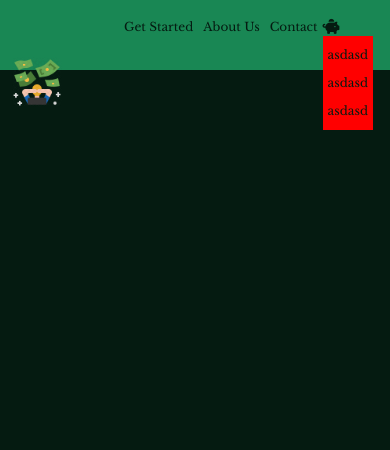
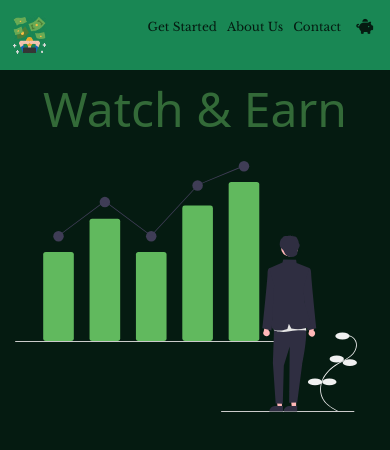
Before and after one commit to PatoMarzi/financeWebsite, a website: page index.html in a window 390 px wide. Drawn offline with nearby package versions, Linux system fonts and the light colour scheme.

Commit message:
nav added

```diff
--- a/index.html
+++ b/index.html
@@ -60,30 +60,43 @@
     ></script>
   </head>
   <body>
-    <main>
     <header class="">
       <nav class="navegacion navbar fixed-top">
-          <div class="container-fluid">
+        <div class="cf container-fluid">
           <a href="./index.html" class="navbar-brand">
             <img src="./assets/icons/logo.webp " alt="logo" class="logo" />
           </a>
           <ul class="menu">
-              <li><a href="./pages/get-started.html">Get Started</a></li>
-              <li><a href="">About Us</a></li>
-              <li><a href="./pages/contact.html">Contact</a></li>
-              <li>
+            <li class="menu_i">
+              <a href="./pages/get-started.html">Get Started</a>
+            </li>
+            <li class="menu_i"><a href="./pages/">About Us</a></li>
+            <li class="menu_i">
+              <a href="./pages/contact.html">Contact</a>
+            </li>
+            <li class="menu_i">
               <i class="fa-solid fa-lg fa-piggy-bank"></i>
               <ul class="submenu">
-                  <li>asdasd</li>
-                  <li>asdasd</li>
-                  <li>asdasd</li>
+                <li class="submenu_i">asdasd</li>
+                <li class="submenu_i">asdasd</li>
+                <li class="submenu_i">asdasd</li>
               </ul>
             </li>
           </ul>
         </div>
       </nav>
     </header>
-      <section></section>
+    <main>
+      <section class="main-section">
+        <h1>Watch & Earn</h1>
+        <div class="img-container">
+          <img
+            src="./assets/icons/investing.svg  "
+            alt="growth"
+            class="growth"
+          />
+        </div>
+      </section>
     </main>
     <script
       src="https://cdn.jsdelivr.net/npm/bootstrap@5.3.0-alpha1/dist/js/bootstrap.bundle.min.js"
--- a/scss/_header.scss
+++ b/scss/_header.scss
@@ -2,8 +2,5 @@ header {
   width: 100%;
   height: 70px;
   background-color: #198754;
-  .logo{
-    width: 50px;
-    height: 50px;
-  }
+
 }
--- a/scss/_variables.scss
+++ b/scss/_variables.scss
@@ -1,4 +1,4 @@
-$mainColor: #a731b9;
+$mainColor: #336a38;
 
 $secondColor: #051b11;
 
@@ -6,11 +6,11 @@ $imgColor: #61b95e;
 
 @mixin setFont($type, $device) {
   @if ($device == mobile) {
-    font-size: 12px;
+    font-size: 0.75rem;
   } @else if ($device == tablet) {
-    font-size: 18px;
+    font-size: 1.12rem;
   } @else if ($device == desktop) {
-    font-size: 22px;
+    font-size: 1.4rem;
   }
   @if ($type == heading) {
     font-family: "Montserrat", sans-serif;
--- a/scss/styles.scss
+++ b/scss/styles.scss
@@ -9,13 +9,16 @@
   @import "./header";
   @import "./variables";
 
-  .caja {
-    width: 100%;
-    height: 100px;
+  .logo {
+    width: 35px;
+    height: 40px;
   }
 
   .navegacion {
-
+    .cf {
+      width: 100%;
+      display: flex;
+    }
     .menu {
       display: flex;
       flex-direction: row;
@@ -33,13 +36,48 @@
         list-style-type: none;
         @include setFont(buttons, mobile);
       }
+      li i {
+        margin-left: 10px;
+      }
+      .menu_i a {
+        text-decoration: none;
+        color: $secondColor;
+      }
+      .menu_i:hover .submenu {
+        display: flex;
+        flex-direction: column;
+      }
       .submenu {
+        position: absolute;
+        right: 1vw;
         background-color: red;
-        display: flex;
+        display: none;
         flex-direction: column;
         justify-content: center;
         align-items: center;
         padding: 5px;
+        margin-left: 5px;
+        .submenu_i {
+          display: flex;
+          color: $secondColor;
+        }
+      }
+    }
+  }
+
+  .main-section {
+    margin-top: 10px;
+    h1 {
+      color: $mainColor;
+      font-size: 3rem;
+      text-align: center;
+    }
+    .img-container {
+      padding: 5px;
+      .growth {
+        width: 90%;
+        margin: 10px;
+        background-color: $secondColor;
       }
     }
   }
```
Also changed, not shown: assets/icons/index.html (deleted, +0 -42 lines), assets/icons/investing.svg (added), assets/icons/savings.svg (added), css/styles.css. Lines whose indentation alone changed are shown as unchanged.
